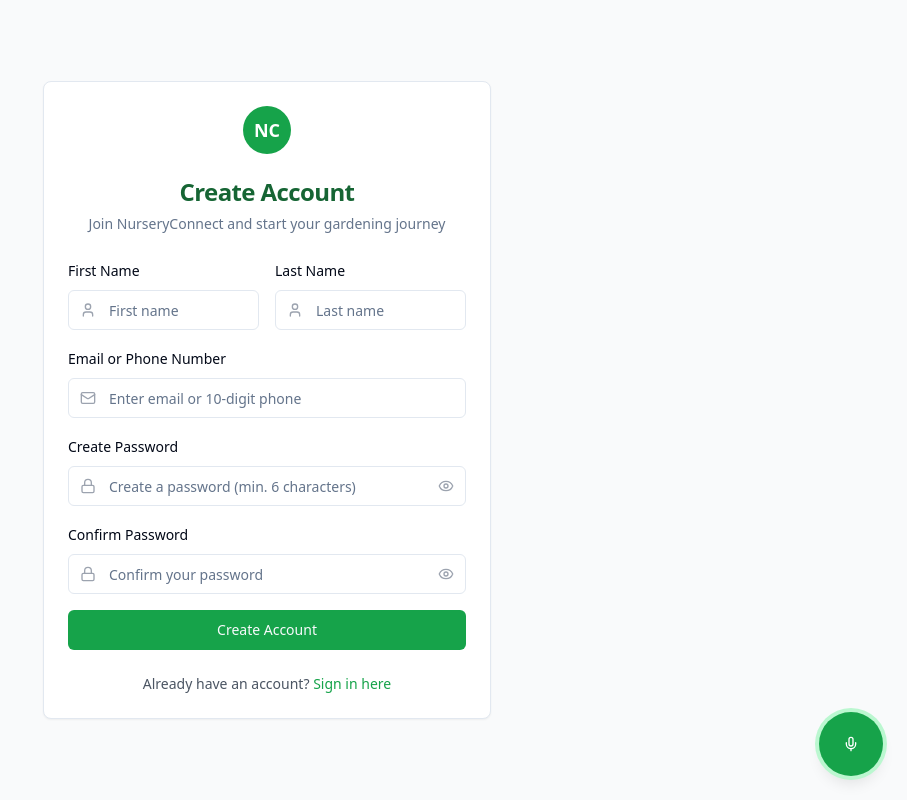
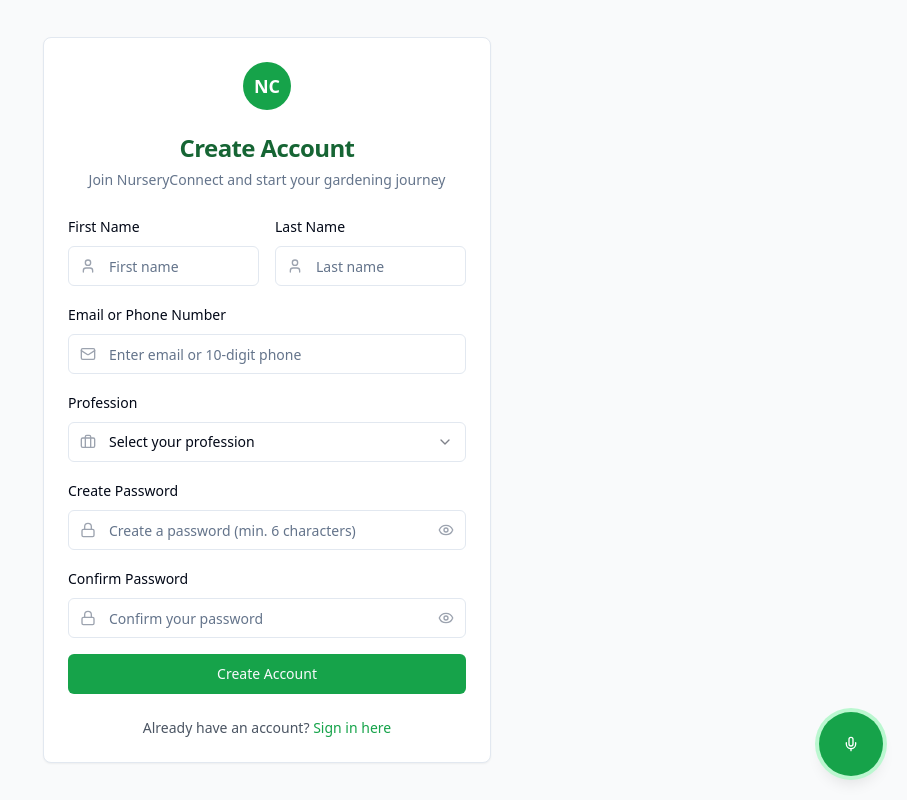
Before and after one commit to Sandeep-S-M/nursery-connect-roots-grow, a React (Vite) app: page /signup in a window 1280 px wide. Shown: the whole page, without its empty margins (373-1280 px from the left). Built offline with nearby package versions, Linux system fonts and the light colour scheme.

Commit message:
feat: Add profession field to signup form
- Added a profession dropdown to the signup form.
- Updated the signup form to include a profession field.
- Added validation for the profession field.

```diff
--- a/src/pages/Signup.tsx
+++ b/src/pages/Signup.tsx
@@ -4,9 +4,10 @@ import { Link, useNavigate } from "react-router-dom";
 import { Button } from "@/components/ui/button";
 import { Input } from "@/components/ui/input";
 import { Label } from "@/components/ui/label";
+import { Select, SelectContent, SelectItem, SelectTrigger, SelectValue } from "@/components/ui/select";
 import { Card, CardContent, CardDescription, CardHeader, CardTitle } from "@/components/ui/card";
 import { useToast } from "@/hooks/use-toast";
-import { Eye, EyeOff, User, Mail, Lock } from "lucide-react";
+import { Eye, EyeOff, User, Mail, Lock, Briefcase } from "lucide-react";
 
 const Signup = () => {
   const [formData, setFormData] = useState({
@@ -15,6 +16,7 @@ const Signup = () => {
     emailOrPhone: "",
     password: "",
     confirmPassword: "",
+    profession: "",
   });
   const [showPassword, setShowPassword] = useState(false);
   const [showConfirmPassword, setShowConfirmPassword] = useState(false);
@@ -23,6 +25,15 @@ const Signup = () => {
 
   const navigate = useNavigate();
   const { toast } = useToast();
+
+  const professionOptions = [
+    "Gardener",
+    "Nursery Owner",
+    "Home Gardener",
+    "Farmer",
+    "Buyer",
+    "Enthusiast"
+  ];
 
   const validateForm = () => {
     const newErrors: Record<string, string> = {};
@@ -45,6 +56,11 @@ const Signup = () => {
       newErrors.emailOrPhone = "Email or phone number is required";
     } else if (!emailRegex.test(formData.emailOrPhone) && !phoneRegex.test(formData.emailOrPhone)) {
       newErrors.emailOrPhone = "Please enter a valid email or 10-digit phone number";
+    }
+
+    // Profession validation
+    if (!formData.profession) {
+      newErrors.profession = "Please select your profession";
     }
 
     // Password validation
@@ -79,11 +95,11 @@ const Signup = () => {
       // Mock successful registration
       toast({
         title: "Account Created Successfully",
-        description: "Welcome to NurseryConnect! You're now logged in.",
+        description: `Welcome to NurseryConnect as a ${formData.profession}! Please log in to continue.`,
       });
 
-      // Redirect to dashboard after successful signup
-      navigate("/dashboard");
+      // Redirect to login page after successful signup
+      navigate("/login");
     } catch (error) {
       toast({
         title: "Registration Failed",
@@ -174,6 +190,28 @@ const Signup = () => {
             </div>
 
             <div className="space-y-2">
+              <Label htmlFor="profession">Profession</Label>
+              <div className="relative">
+                <Briefcase className="absolute left-3 top-3 h-4 w-4 text-gray-400 z-10" />
+                <Select value={formData.profession} onValueChange={(value) => handleInputChange("profession", value)}>
+                  <SelectTrigger className={`pl-10 ${errors.profession ? "border-red-500" : ""}`}>
+                    <SelectValue placeholder="Select your profession" />
+                  </SelectTrigger>
+                  <SelectContent>
+                    {professionOptions.map((profession) => (
+                      <SelectItem key={profession} value={profession}>
+                        {profession}
+                      </SelectItem>
+                    ))}
+                  </SelectContent>
+                </Select>
+              </div>
+              {errors.profession && (
+                <p className="text-sm text-red-500">{errors.profession}</p>
+              )}
+            </div>
+
+            <div className="space-y-2">
               <Label htmlFor="password">Create Password</Label>
               <div className="relative">
                 <Lock className="absolute left-3 top-3 h-4 w-4 text-gray-400" />
```
